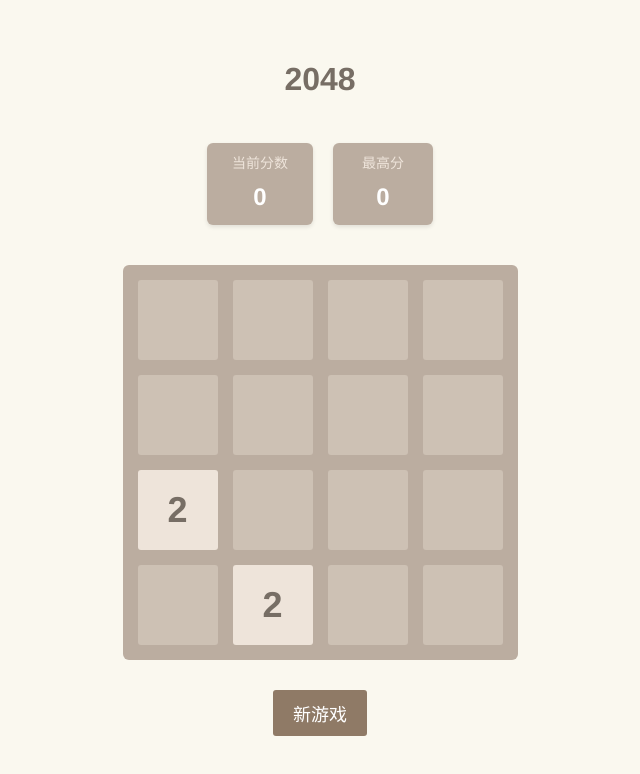
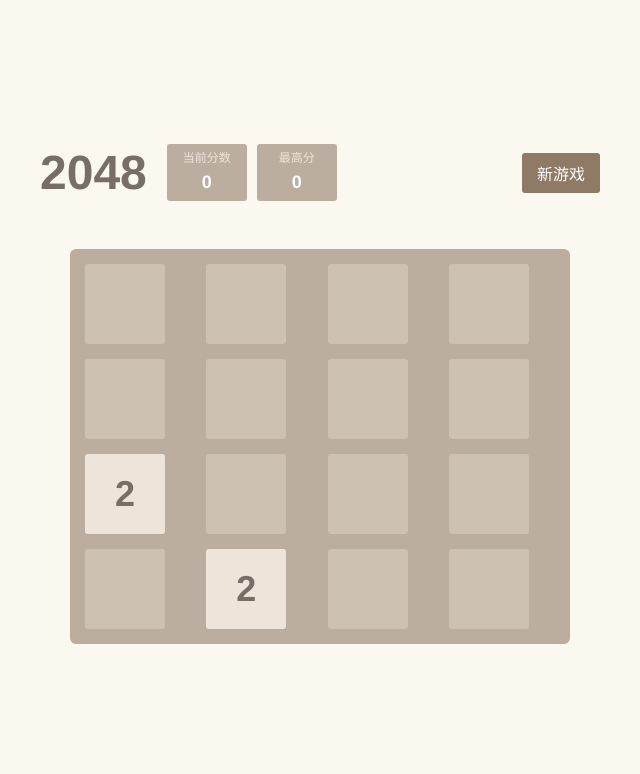
Before and after one commit to Alexzzl/2048_game, a React (Vite) app: page / in a window 1280 px wide. Shown: the top 774 px of the page, without its empty margins (320-960 px from the left). Built offline with nearby package versions, Linux system fonts and the light colour scheme.

Commit message:
优化Game2048组件的布局和样式，添加响应式设计，调整字体和间距，以提升用户体验和视觉效果。

```diff
--- a/src/components/Game2048.tsx
+++ b/src/components/Game2048.tsx
@@ -17,6 +17,46 @@
   align-items: center;
   padding: 20px;
   font-family: 'Clear Sans', 'Helvetica Neue', Arial, sans-serif;
+  position: relative;
+  width: 100%;
+  max-width: 600px;
+  margin: 0 auto;
+
+  @media (max-width: 520px) {
+    padding: 10px;
+  }
+`;
+
+const Header = styled.div`
+  display: flex;
+  justify-content: space-between;
+  align-items: center;
+  width: 100%;
+  margin-bottom: 20px;
+
+  @media (max-width: 520px) {
+    margin-bottom: 10px;
+  }
+`;
+
+const TitleAndScores = styled.div`
+  display: flex;
+  align-items: center;
+  gap: 20px;
+
+  @media (max-width: 520px) {
+    gap: 10px;
+  }
+`;
+
+const Title = styled.h1`
+  color: #776e65;
+  margin: 0;
+  font-size: 48px;
+
+  @media (max-width: 520px) {
+    font-size: 36px;
+  }
 `;
 
 const Board = styled.div`
@@ -28,6 +68,14 @@
   gap: 15px;
   margin: 20px 0;
   position: relative;
+  width: 100%;
+  max-width: 500px;
+
+  @media (max-width: 520px) {
+    padding: 10px;
+    gap: 8px;
+    margin: 10px 0;
+  }
 `;
 
 const Cell = styled.div<{ value: number }>`
@@ -46,37 +94,37 @@
   z-index: 10;
 
   @media (max-width: 520px) {
-    width: 60px;
-    height: 60px;
+    width: calc((100vw - 40px - 30px) / 4);
+    height: calc((100vw - 40px - 30px) / 4);
+    max-width: 80px;
+    max-height: 80px;
     font-size: ${({ value }) => (value < 100 ? '28px' : value < 1000 ? '24px' : '18px')};
   }
 `;
 
 const ScoreContainer = styled.div`
   display: flex;
-  gap: 20px;
-  margin: 20px 0;
+  gap: 10px;
 `;
 
 const ScoreBox = styled.div`
   background: #bbada0;
-  padding: 10px 25px;
-  border-radius: 6px;
+  padding: 5px 15px;
+  border-radius: 3px;
   text-align: center;
-  min-width: 100px;
-  box-shadow: 0 2px 4px rgba(0, 0, 0, 0.1);
+  min-width: 80px;
 `;
 
 const ScoreTitle = styled.div`
   color: #eee4da;
   text-transform: uppercase;
-  font-size: 14px;
-  margin-bottom: 5px;
+  font-size: 12px;
+  margin-bottom: 2px;
 `;
 
 const ScoreValue = styled.div`
   color: white;
-  font-size: 24px;
+  font-size: 18px;
   font-weight: bold;
 `;
 
@@ -85,15 +133,19 @@
   color: white;
   border: none;
   border-radius: 3px;
-  padding: 10px 20px;
-  font-size: 18px;
+  padding: 8px 15px;
+  font-size: 16px;
   cursor: pointer;
-  margin: 10px;
   transition: all 0.2s;
 
   &:hover {
     background-color: #7f6a56;
     transform: scale(1.05);
+  }
+
+  @media (max-width: 520px) {
+    padding: 6px 12px;
+    font-size: 14px;
   }
 `;
 
@@ -376,7 +428,9 @@
 
   return (
     <GameContainer>
-      <h1 style={{ color: '#776e65', marginBottom: '20px' }}>2048</h1>
+      <Header>
+        <TitleAndScores>
+          <Title>2048</Title>
           <ScoreContainer>
             <ScoreBox>
               <ScoreTitle>当前分数</ScoreTitle>
@@ -387,6 +441,9 @@
               <ScoreValue>{highScore}</ScoreValue>
             </ScoreBox>
           </ScoreContainer>
+        </TitleAndScores>
+        <Button onClick={resetGame}>新游戏</Button>
+      </Header>
       <Board
         onTouchStart={handleTouchStart}
         onTouchEnd={handleTouchEnd}
@@ -418,7 +475,6 @@
           </Message>
         )}
       </Board>
-      <Button onClick={resetGame}>新游戏</Button>
     </GameContainer>
   );
 };
```
Lines whose indentation alone changed are shown as unchanged.
